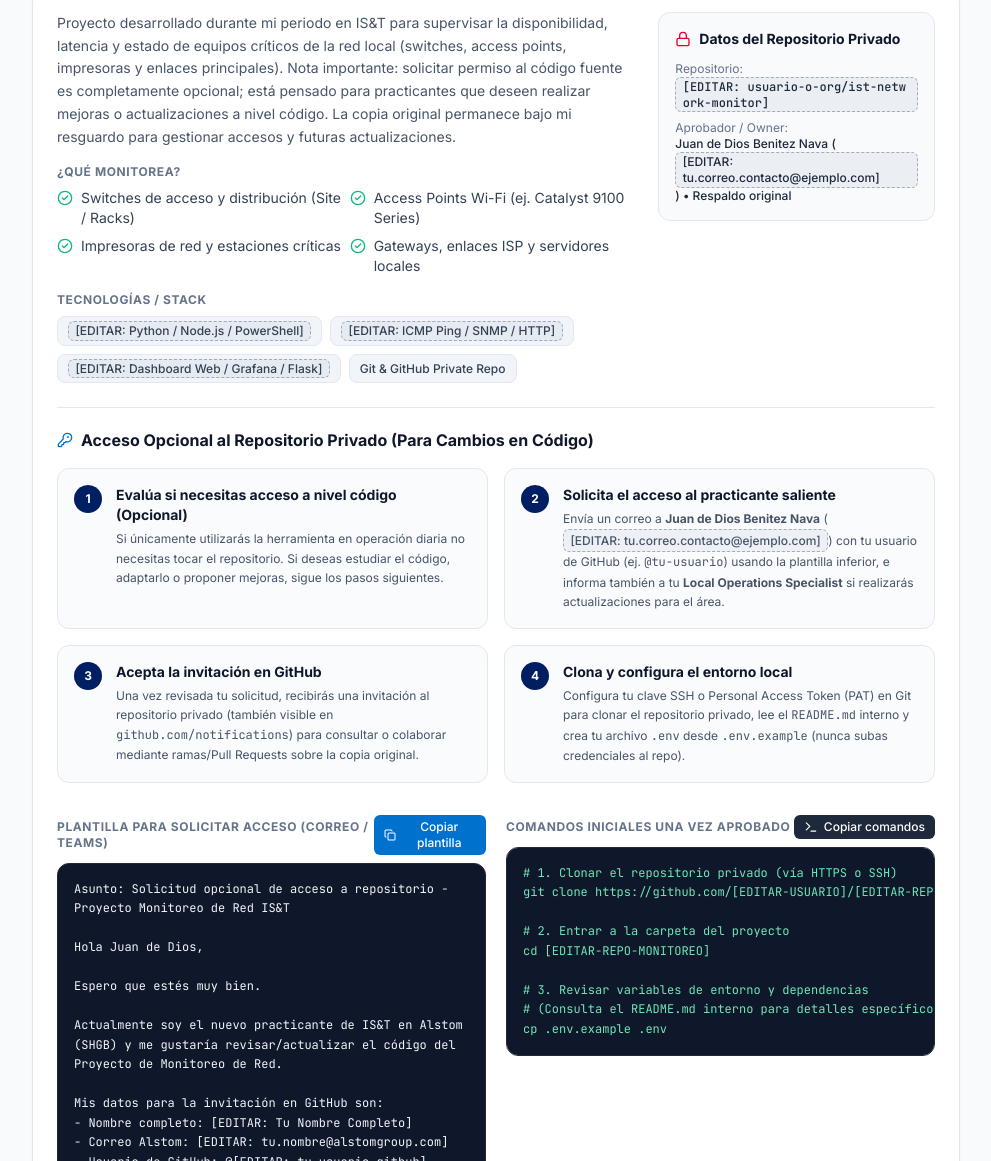
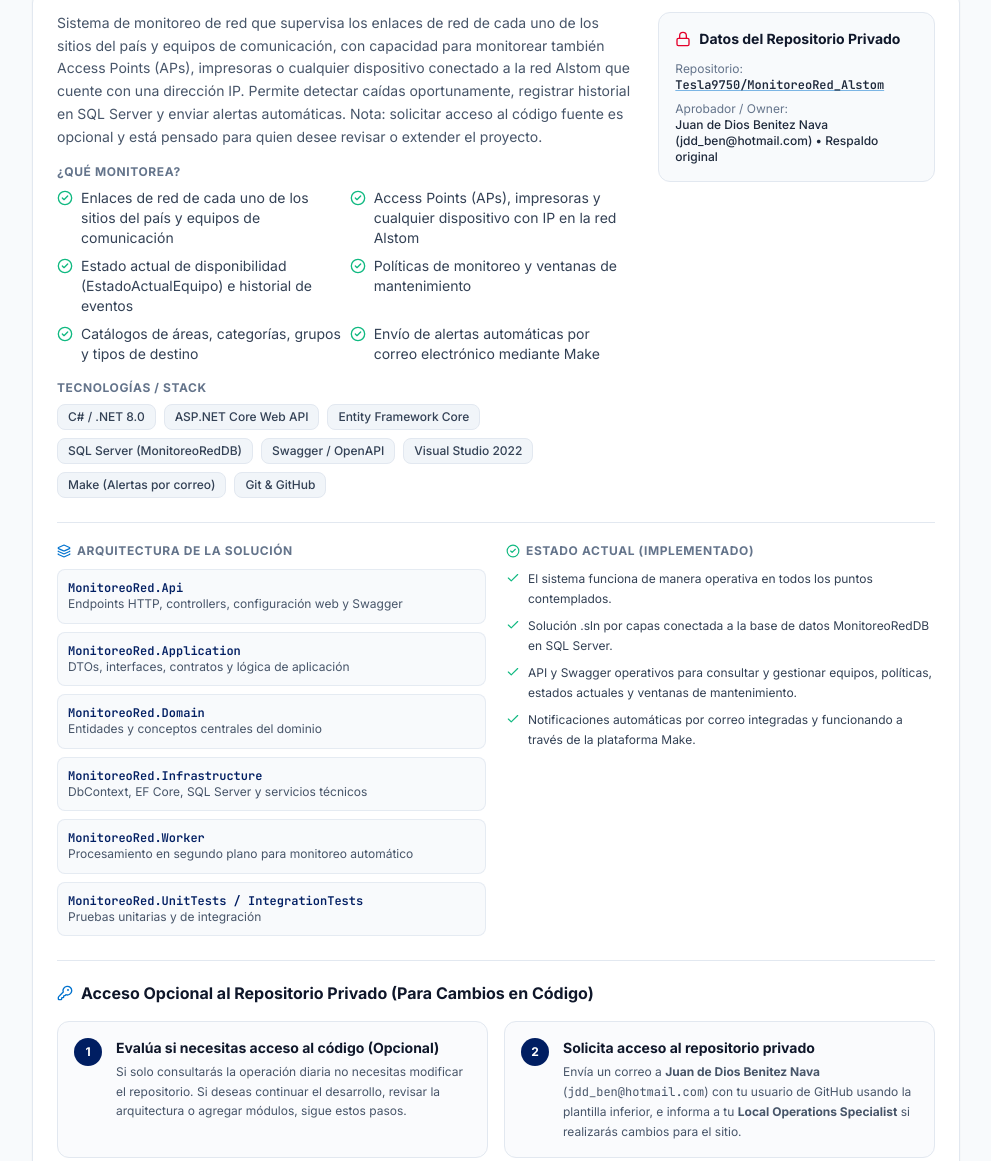
Before and after one commit to Tesla9750/xk9m-4v7q-r2p8, a plain HTML site: page index.html in a window 1280 px wide. Shown: the part 3832-4993 px from the top of the page, without its empty margins (288-1279 px from the left). Drawn offline with nearby package versions, Linux system fonts and the light colour scheme.

Commit message:
feat: update MonitoreoRed project section with Make alerts, site links scope, and operational status

```diff
--- a/assets/js/app.js
+++ b/assets/js/app.js
@@ -209,6 +209,26 @@
         <span class="inline-flex items-center px-2.5 py-1 rounded-lg text-xs font-medium bg-slate-100 dark:bg-slate-800 text-slate-700 dark:text-slate-200 border border-slate-200 dark:border-slate-700">
           ${tech}
         </span>`
+      )
+      .join("");
+
+    document.getElementById("net-architecture-list").innerHTML = (net.architectureLayers || [])
+      .map(
+        (layer) => `
+        <li class="p-2.5 rounded-lg bg-slate-50 dark:bg-slate-800/60 border border-slate-200/80 dark:border-slate-700/70">
+          <span class="font-mono font-semibold text-alstom-navy dark:text-sky-300 block">${escapeHtml(layer.name)}</span>
+          <span class="text-slate-600 dark:text-slate-400 leading-snug">${escapeHtml(layer.role)}</span>
+        </li>`
+      )
+      .join("");
+
+    document.getElementById("net-implemented-list").innerHTML = (net.implementedSummary || [])
+      .map(
+        (item) => `
+        <li class="flex items-start gap-2">
+          <i data-lucide="check" class="w-3.5 h-3.5 text-emerald-500 shrink-0 mt-0.5"></i>
+          <span class="leading-relaxed">${escapeHtml(item)}</span>
+        </li>`
       )
       .join("");
 
--- a/assets/js/guides-data.js
+++ b/assets/js/guides-data.js
@@ -252,80 +252,100 @@ window.HANDOVER_DATA = {
    * Información del Proyecto de Monitoreo de Red y acceso al repositorio privado.
    */
   networkProject: {
-    title: "Proyecto de Monitoreo de Red Local",
-    status: "Repositorio Privado (Acceso Opcional)",
-    repoSlug: '<span class="editable-placeholder">[EDITAR: usuario-o-org/ist-network-monitor]</span>',
+    title: "Proyecto MonitoreoRed (Alstom)",
+    status: "Operativo • .NET 8 / SQL Server",
+    repoSlug:
+      '<a href="https://github.com/Tesla9750/MonitoreoRed_Alstom" target="_blank" rel="noopener noreferrer" class="underline decoration-alstom-blue/50 hover:text-alstom-blue dark:hover:text-sky-400">Tesla9750/MonitoreoRed_Alstom</a>',
     ownerRole:
-      'Juan de Dios Benitez Nava (<span class="editable-placeholder">[EDITAR: tu.correo.contacto@ejemplo.com]</span>) &bull; Respaldo original',
+      "Juan de Dios Benitez Nava (jdd_ben@hotmail.com) &bull; Respaldo original",
     overview:
-      "Proyecto desarrollado durante mi periodo en IS&T para supervisar la disponibilidad, latencia y estado de equipos críticos de la red local (switches, access points, impresoras y enlaces principales). Nota importante: solicitar permiso al código fuente es completamente opcional; está pensado para practicantes que deseen realizar mejoras o actualizaciones a nivel código. La copia original permanece bajo mi resguardo para gestionar accesos y futuras actualizaciones.",
+      "Sistema de monitoreo de red que supervisa los enlaces de red de cada uno de los sitios del país y equipos de comunicación, con capacidad para monitorear también Access Points (APs), impresoras o cualquier dispositivo conectado a la red Alstom que cuente con una dirección IP. Permite detectar caídas oportunamente, registrar historial en SQL Server y enviar alertas automáticas. Nota: solicitar acceso al código fuente es opcional y está pensado para quien desee revisar o extender el proyecto.",
     monitoredAssets: [
-      "Switches de acceso y distribución (Site / Racks)",
-      "Access Points Wi-Fi (ej. Catalyst 9100 Series)",
-      "Impresoras de red y estaciones críticas",
-      "Gateways, enlaces ISP y servidores locales"
+      "Enlaces de red de cada uno de los sitios del país y equipos de comunicación",
+      "Access Points (APs), impresoras y cualquier dispositivo con IP en la red Alstom",
+      "Estado actual de disponibilidad (EstadoActualEquipo) e historial de eventos",
+      "Políticas de monitoreo y ventanas de mantenimiento",
+      "Catálogos de áreas, categorías, grupos y tipos de destino",
+      "Envío de alertas automáticas por correo electrónico mediante Make"
     ],
     techStack: [
-      '<span class="editable-placeholder">[EDITAR: Python / Node.js / PowerShell]</span>',
-      '<span class="editable-placeholder">[EDITAR: ICMP Ping / SNMP / HTTP]</span>',
-      '<span class="editable-placeholder">[EDITAR: Dashboard Web / Grafana / Flask]</span>',
-      "Git & GitHub Private Repo"
+      "C# / .NET 8.0",
+      "ASP.NET Core Web API",
+      "Entity Framework Core",
+      "SQL Server (MonitoreoRedDB)",
+      "Swagger / OpenAPI",
+      "Visual Studio 2022",
+      "Make (Alertas por correo)",
+      "Git & GitHub"
+    ],
+    architectureLayers: [
+      { name: "MonitoreoRed.Api", role: "Endpoints HTTP, controllers, configuración web y Swagger" },
+      { name: "MonitoreoRed.Application", role: "DTOs, interfaces, contratos y lógica de aplicación" },
+      { name: "MonitoreoRed.Domain", role: "Entidades y conceptos centrales del dominio" },
+      { name: "MonitoreoRed.Infrastructure", role: "DbContext, EF Core, SQL Server y servicios técnicos" },
+      { name: "MonitoreoRed.Worker", role: "Procesamiento en segundo plano para monitoreo automático" },
+      { name: "MonitoreoRed.UnitTests / IntegrationTests", role: "Pruebas unitarias y de integración" }
+    ],
+    implementedSummary: [
+      "El sistema funciona de manera operativa en todos los puntos contemplados.",
+      "Solución .sln por capas conectada a la base de datos MonitoreoRedDB en SQL Server.",
+      "API y Swagger operativos para consultar y gestionar equipos, políticas, estados actuales y ventanas de mantenimiento.",
+      "Notificaciones automáticas por correo integradas y funcionando a través de la plataforma Make."
     ],
     accessSteps: [
       {
         step: 1,
-        title: "Evalúa si necesitas acceso a nivel código (Opcional)",
+        title: "Evalúa si necesitas acceso al código (Opcional)",
         detail:
-          "Si únicamente utilizarás la herramienta en operación diaria no necesitas tocar el repositorio. Si deseas estudiar el código, adaptarlo o proponer mejoras, sigue los pasos siguientes."
+          "Si solo consultarás la operación diaria no necesitas modificar el repositorio. Si deseas continuar el desarrollo, revisar la arquitectura o agregar módulos, sigue estos pasos."
       },
       {
         step: 2,
-        title: "Solicita el acceso al practicante saliente",
+        title: "Solicita acceso al repositorio privado",
         detail:
-          'Envía un correo a <strong>Juan de Dios Benitez Nava</strong> (<span class="editable-placeholder">[EDITAR: tu.correo.contacto@ejemplo.com]</span>) con tu usuario de GitHub (ej. <code>@tu-usuario</code>) usando la plantilla inferior, e informa también a tu <strong>Local Operations Specialist</strong> si realizarás actualizaciones para el área.'
+          'Envía un correo a <strong>Juan de Dios Benitez Nava</strong> (<code>jdd_ben@hotmail.com</code>) con tu usuario de GitHub usando la plantilla inferior, e informa a tu <strong>Local Operations Specialist</strong> si realizarás cambios para el sitio.'
       },
       {
         step: 3,
         title: "Acepta la invitación en GitHub",
         detail:
-          'Una vez revisada tu solicitud, recibirás una invitación al repositorio privado (también visible en <code>github.com/notifications</code>) para consultar o colaborar mediante ramas/Pull Requests sobre la copia original.'
+          'Recibirás una invitación al repositorio privado <code>Tesla9750/MonitoreoRed_Alstom</code> (visible en <code>github.com/notifications</code>) para trabajar mediante ramas o Pull Requests.'
       },
       {
         step: 4,
-        title: "Clona y configura el entorno local",
+        title: "Configura SQL Server y user-secrets en local",
         detail:
-          'Configura tu clave SSH o Personal Access Token (PAT) en Git para clonar el repositorio privado, lee el <code>README.md</code> interno y crea tu archivo <code>.env</code> desde <code>.env.example</code> (nunca subas credenciales al repo).'
+          'Clona el proyecto, asegúrate de tener creada la BD <code>MonitoreoRedDB</code> con sus tablas/datos iniciales y configura tu cadena de conexión mediante <code>dotnet user-secrets</code> (sin exponer credenciales en código).'
       }
     ],
-    requestTemplate: `Asunto: Solicitud opcional de acceso a repositorio - Proyecto Monitoreo de Red IS&T
+    requestTemplate: `Asunto: Solicitud opcional de acceso a repositorio - MonitoreoRed_Alstom
 
 Hola Juan de Dios,
 
 Espero que estés muy bien.
 
-Actualmente soy el nuevo practicante de IS&T en Alstom (SHGB) y me gustaría revisar/actualizar el código del Proyecto de Monitoreo de Red.
+Actualmente soy el nuevo practicante de IS&T en Alstom (SHGB) y me gustaría revisar y continuar el desarrollo del proyecto MonitoreoRed_Alstom.
 
 Mis datos para la invitación en GitHub son:
 - Nombre completo: [EDITAR: Tu Nombre Completo]
 - Correo Alstom: [EDITAR: tu.nombre@alstomgroup.com]
 - Usuario de GitHub: @[EDITAR: tu-usuario-github]
-- Repositorio solicitado: [EDITAR: usuario-o-org/ist-network-monitor]
-- Motivo / Mejora planeada: [EDITAR: Ej. Mantenimiento / Agregar nuevos equipos]
+- Repositorio solicitado: Tesla9750/MonitoreoRed_Alstom
+- Motivo / Mejora planeada: [EDITAR: Ej. Implementar Worker / VerificacionesMonitoreo]
 
 Quedo atento a tu respuesta. ¡Muchas gracias!
 
 Saludos,
 [EDITAR: Tu Nombre]
 Practicante IS&T - Alstom`,
-    setupCommands: `# 1. Clonar el repositorio privado (vía HTTPS o SSH)
-git clone https://github.com/[EDITAR-USUARIO]/[EDITAR-REPO-MONITOREO].git
+    setupCommands: `# 1. Clonar el repositorio privado
+git clone https://github.com/Tesla9750/MonitoreoRed_Alstom.git
+cd MonitoreoRed_Alstom
 
-# 2. Entrar a la carpeta del proyecto
-cd [EDITAR-REPO-MONITOREO]
+# 2. Configurar cadena de conexión en desarrollo (user-secrets)
+dotnet user-secrets set "ConnectionStrings:DefaultConnection" "Server=.\\MONITOREO;Database=MonitoreoRedDB;User Id=sa;Password=TU_PASSWORD;TrustServerCertificate=True;"
 
-# 3. Revisar variables de entorno y dependencias
-# (Consulta el README.md interno para detalles específicos del proyecto)
-cp .env.example .env`
+# 3. Abrir la solución en Visual Studio 2022 y ejecutar MonitoreoRed.Api (Swagger)`
   },
 
   /**
--- a/index.html
+++ b/index.html
@@ -46,7 +46,7 @@
   <script src="https://unpkg.com/lucide@latest"></script>
 
   <!-- Custom Styles -->
-  <link rel="stylesheet" href="assets/css/styles.css?v=11" />
+  <link rel="stylesheet" href="assets/css/styles.css?v=13" />
 </head>
 <body class="bg-slate-50 text-slate-800 dark:bg-slate-950 dark:text-slate-100 antialiased transition-colors duration-200">
   <!-- Mobile Sidebar Overlay -->
@@ -580,6 +580,27 @@
               </div>
             </div>
 
+            <!-- Architecture & Current Status Grid -->
+            <div class="pt-5 border-t border-slate-200 dark:border-slate-800 grid grid-cols-1 lg:grid-cols-2 gap-5">
+              <!-- Architecture Layers -->
+              <div class="space-y-2.5">
+                <h3 class="text-xs font-bold uppercase tracking-wider text-slate-500 dark:text-slate-400 flex items-center gap-1.5">
+                  <i data-lucide="layers" class="w-3.5 h-3.5 text-alstom-blue"></i>
+                  Arquitectura de la Solución
+                </h3>
+                <ul id="net-architecture-list" class="space-y-2 text-xs"></ul>
+              </div>
+
+              <!-- Current Status / Implemented -->
+              <div class="space-y-2.5">
+                <h3 class="text-xs font-bold uppercase tracking-wider text-slate-500 dark:text-slate-400 flex items-center gap-1.5">
+                  <i data-lucide="check-circle-2" class="w-3.5 h-3.5 text-emerald-500"></i>
+                  Estado Actual (Implementado)
+                </h3>
+                <ul id="net-implemented-list" class="space-y-2 text-xs text-slate-700 dark:text-slate-300"></ul>
+              </div>
+            </div>
+
             <!-- Access Request Steps -->
             <div class="pt-5 border-t border-slate-200 dark:border-slate-800 space-y-4">
               <h3 class="text-base font-bold text-slate-900 dark:text-white flex items-center gap-2">
@@ -955,7 +976,7 @@
   </div>
 
   <!-- Data & Application Scripts -->
-  <script src="assets/js/guides-data.js?v=11"></script>
-  <script src="assets/js/app.js?v=11"></script>
+  <script src="assets/js/guides-data.js?v=13"></script>
+  <script src="assets/js/app.js?v=13"></script>
 </body>
 </html>
```
